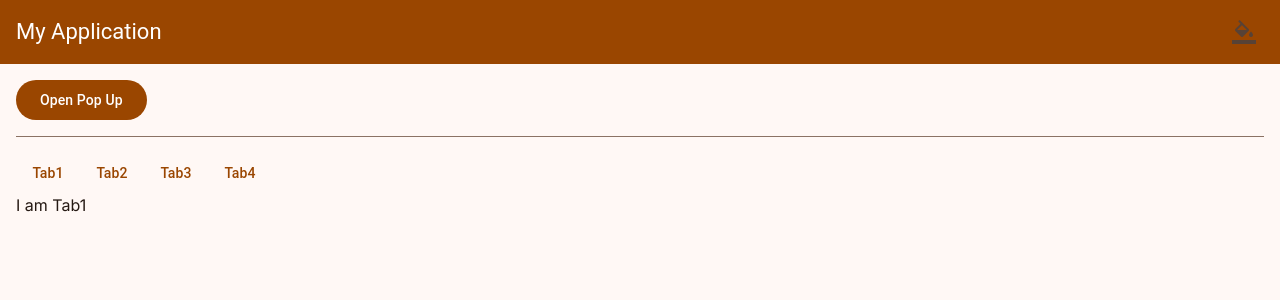
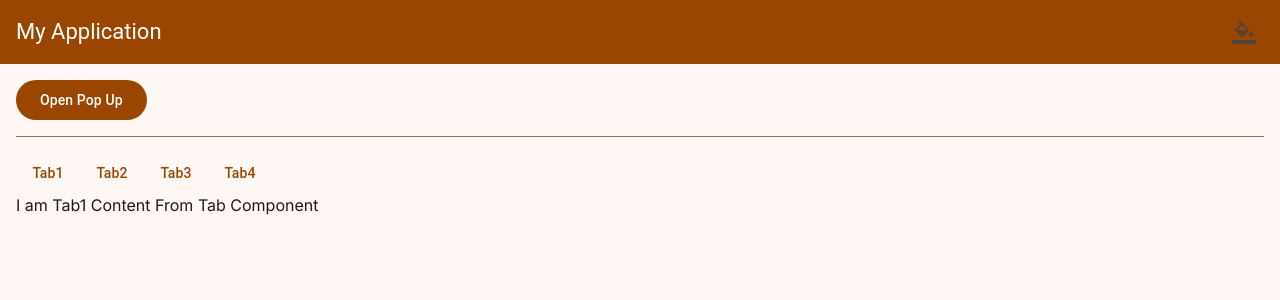
Before and after one commit to yadavsudhir405/experiment-angular, an Angular app: page /content-projection in a window 1280 px wide. Shown: the top 300 px of the page. Built offline with nearby package versions, Linux system fonts and the light colour scheme.

Commit message:
pipeline

```diff
--- a/src/app/feature/content-projection/content-projection.component.html
+++ b/src/app/feature/content-projection/content-projection.component.html
@@ -31,7 +31,7 @@
 <mat-divider>
 </mat-divider>
 <app-tabs>
-  <div *appTabItem="'Tab1'; defaultSelected: true ">I am Tab1</div>
+  <div *appTabItem="'Tab1'; defaultSelected: true ; data as data">I am Tab1 {{data}}</div>
   <div *appTabItem="'Tab2'">I am Tab2</div>
   <div *appTabItem="'Tab3'">I am Tab3</div>
   <div *appTabItem="'Tab4'">I am Tab4</div>
--- a/src/app/feature/tabs/tabs.component.html
+++ b/src/app/feature/tabs/tabs.component.html
@@ -1,6 +1,7 @@
+@let showGreeting = 'Content From Tab Component';
 @for (tab of tabs; track $index) {
  <button mat-button (click)="selectTab($index)">{{tab.name}}</button>
 }
 <div *ngIf="selectedTab()">
-  <ng-container *ngTemplateOutlet="selectedTab()"></ng-container>
+  <ng-container *ngTemplateOutlet="selectedTab(); context: {data: showGreeting}"></ng-container>
 </div>
```
